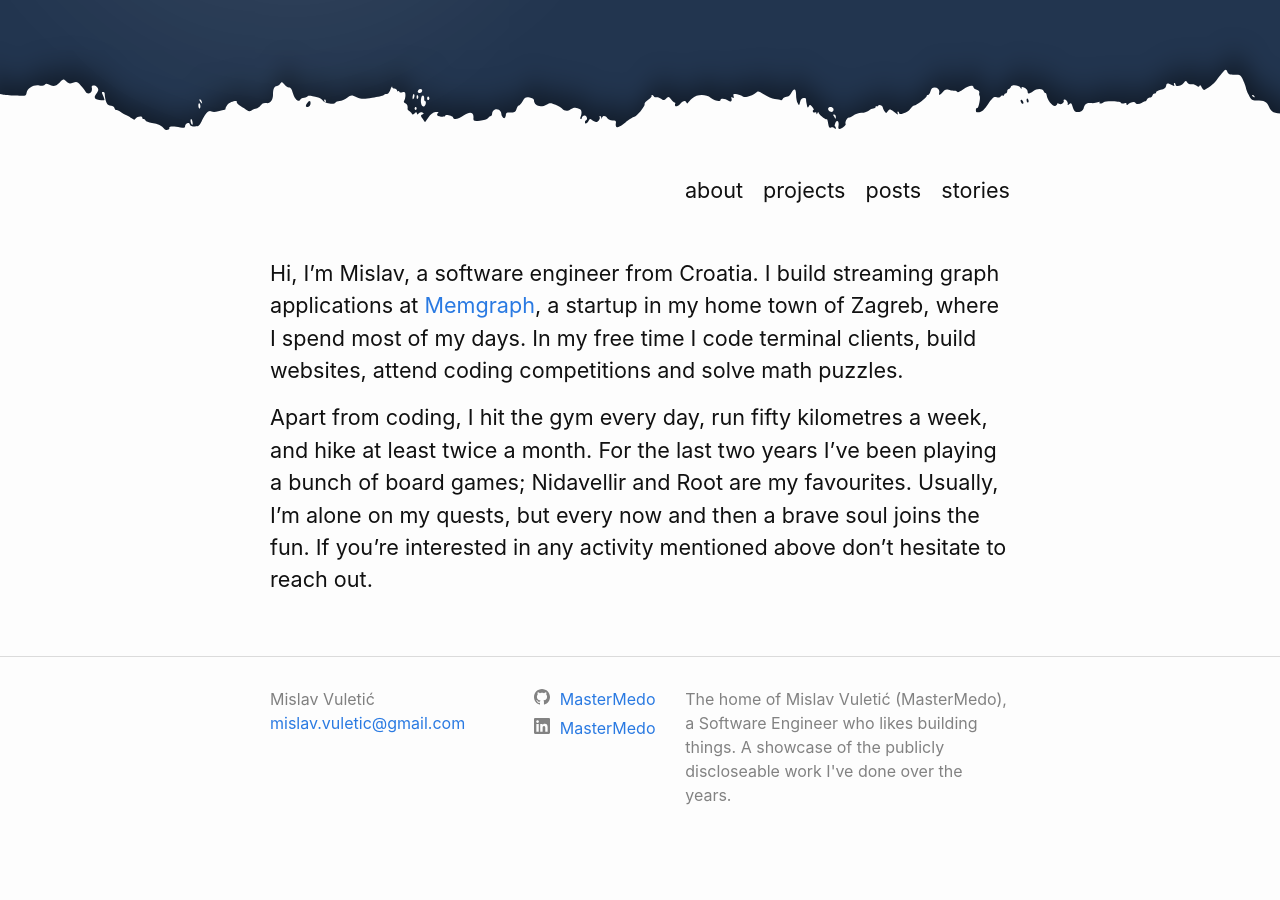
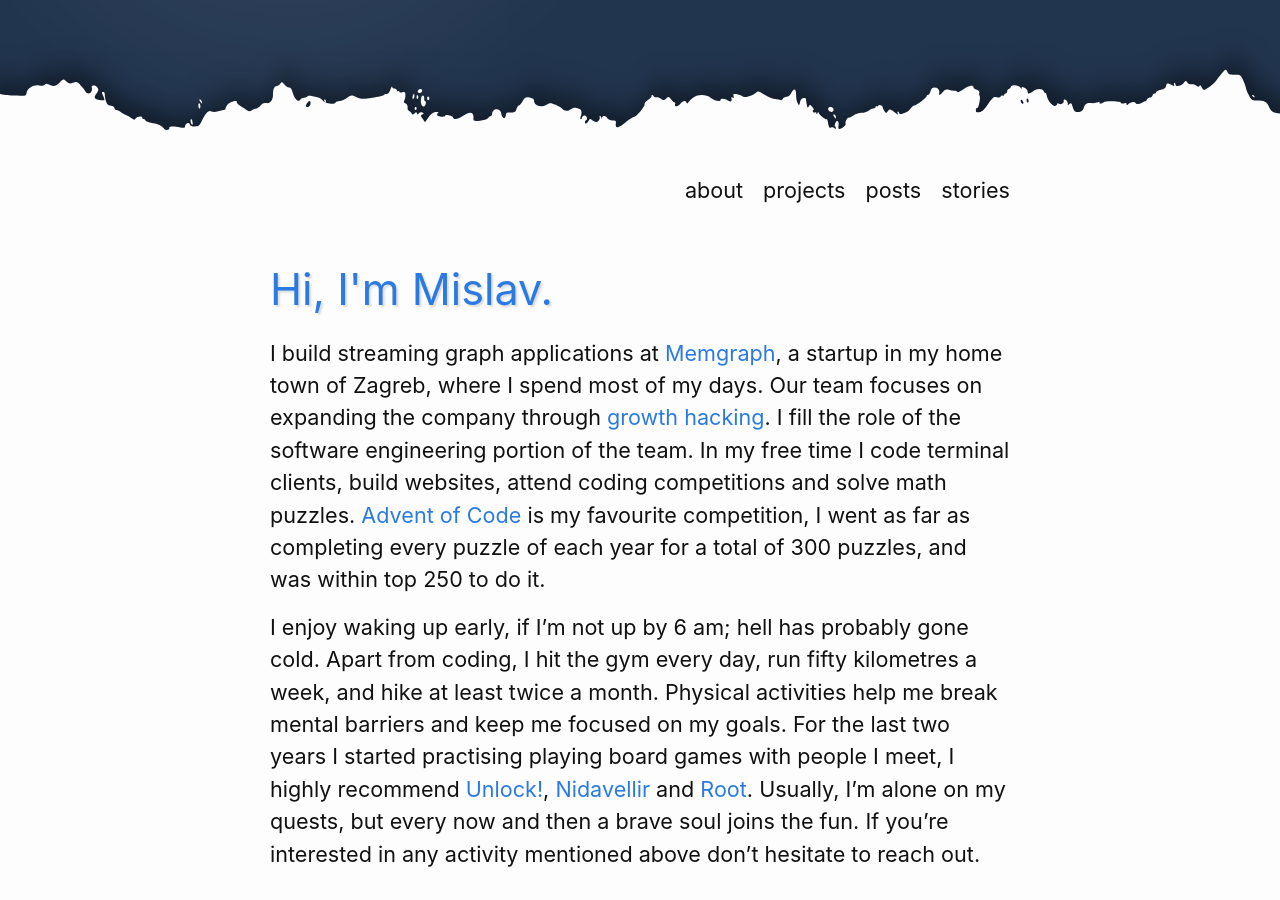
Before and after one commit to MasterMedo/mastermedo.github.io, a Jekyll site: the page built from about.md, in a window 1280 px wide and 900 px high, scrolled down 459 px. Built offline with Jekyll 4.4.1, drawn with Linux system fonts in a browser that asks for light colours; before the commit the page ends 1326 px from its top, so only the background shows below that.

Commit message:
update about me page

```diff
--- a/about.md
+++ b/about.md
@@ -5,11 +5,17 @@ permalink: /about
 redirect_from: /
 ---
 
-Hi, I'm Mislav, a software engineer from Croatia.
-I build streaming graph applications at [Memgraph](https://memgraph.com/), a startup in my home town of Zagreb, where I spend most of my days.
+<h2>Hi, I'm Mislav.</h2>
+
+I build streaming graph applications at [Memgraph](https://memgraph.com), a startup in my home town of Zagreb, where I spend most of my days.
+Our team focuses on expanding the company through [growth hacking](https://en.wikipedia.org/wiki/Growth_hacking).
+I fill the role of the software engineering portion of the team.
 In my free time I code terminal clients, build websites, attend coding competitions and solve math puzzles.
+[Advent of Code](https://adventofcode.com) is my favourite competition, I went as far as completing every puzzle of each year for a total of 300 puzzles, and was within top 250 to do it.
 
+I enjoy waking up early, if I'm not up by 6 am; hell has probably gone cold.
 Apart from coding, I hit the gym every day, run fifty kilometres a week, and hike at least twice a month.
-For the last two years I've been playing a bunch of board games; Nidavellir and Root are my favourites.
+Physical activities help me break mental barriers and keep me focused on my goals.
+For the last two years I started practising playing board games with people I meet, I highly recommend [Unlock!](https://www.spacecowboys.fr/unlock-english), [Nidavellir](https://www.grrre-games.com/nidavellir) and [Root](https://ledergames.com/products/root-a-game-of-woodland-might-and-right).
 Usually, I'm alone on my quests, but every now and then a brave soul joins the fun.
 If you're interested in any activity mentioned above don't hesitate to reach out.
```
